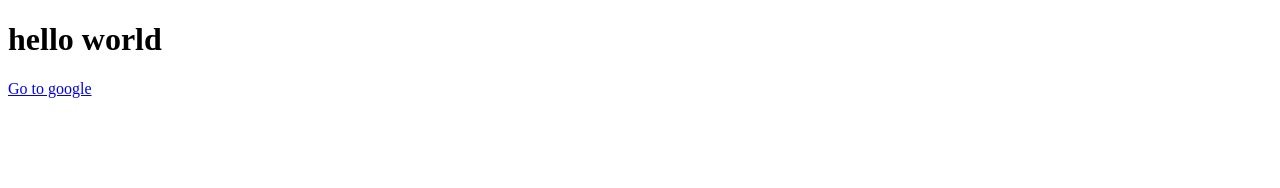
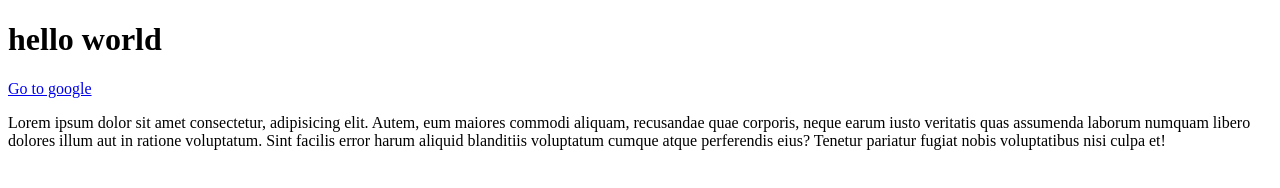
Before and after one commit to ray-turla/demo2, a plain HTML site: page index.html in a window 1280 px wide. Drawn offline with Linux system fonts and the light colour scheme.

Commit message:
Add paragraph

```diff
--- a/index.html
+++ b/index.html
@@ -8,5 +8,6 @@
 <body>
   <h1>hello world</h1>
   <a href="https://google.com">Go to google</a>
+  <p>Lorem ipsum dolor sit amet consectetur, adipisicing elit. Autem, eum maiores commodi aliquam, recusandae quae corporis, neque earum iusto veritatis quas assumenda laborum numquam libero dolores illum aut in ratione voluptatum. Sint facilis error harum aliquid blanditiis voluptatum cumque atque perferendis eius? Tenetur pariatur fugiat nobis voluptatibus nisi culpa et!</p>
 </body>
 </html>
```
